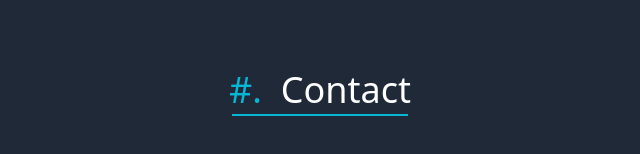
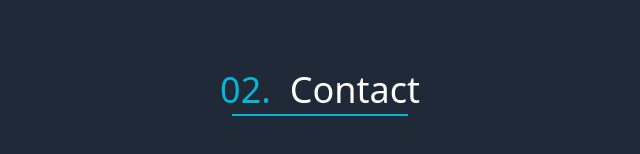
Before and after one commit to mcalba14/mcdenver.github.io, a website: page index.html in a window 1280 px wide. Shown: the part 1626-1780 px from the top of the page, without its empty margins (320-960 px from the left). Drawn offline with Linux system fonts and the light colour scheme.

Commit message:
fix contact

```diff
--- a/index.html
+++ b/index.html
@@ -132,7 +132,7 @@
 
         </section>
         <section id="Contact" class="px-10 md:px-32 h-screen text-white pt-24">
-            <h1 class="text-4xl flex justify-center"><span class="text-cyan-500 font-thin">#.
+            <h1 class="text-4xl flex justify-center"><span class="text-cyan-500 font-thin">02.
                 </span>&nbsp; Contact
             </h1>
             <div class="flex justify-center mt-1">
```
